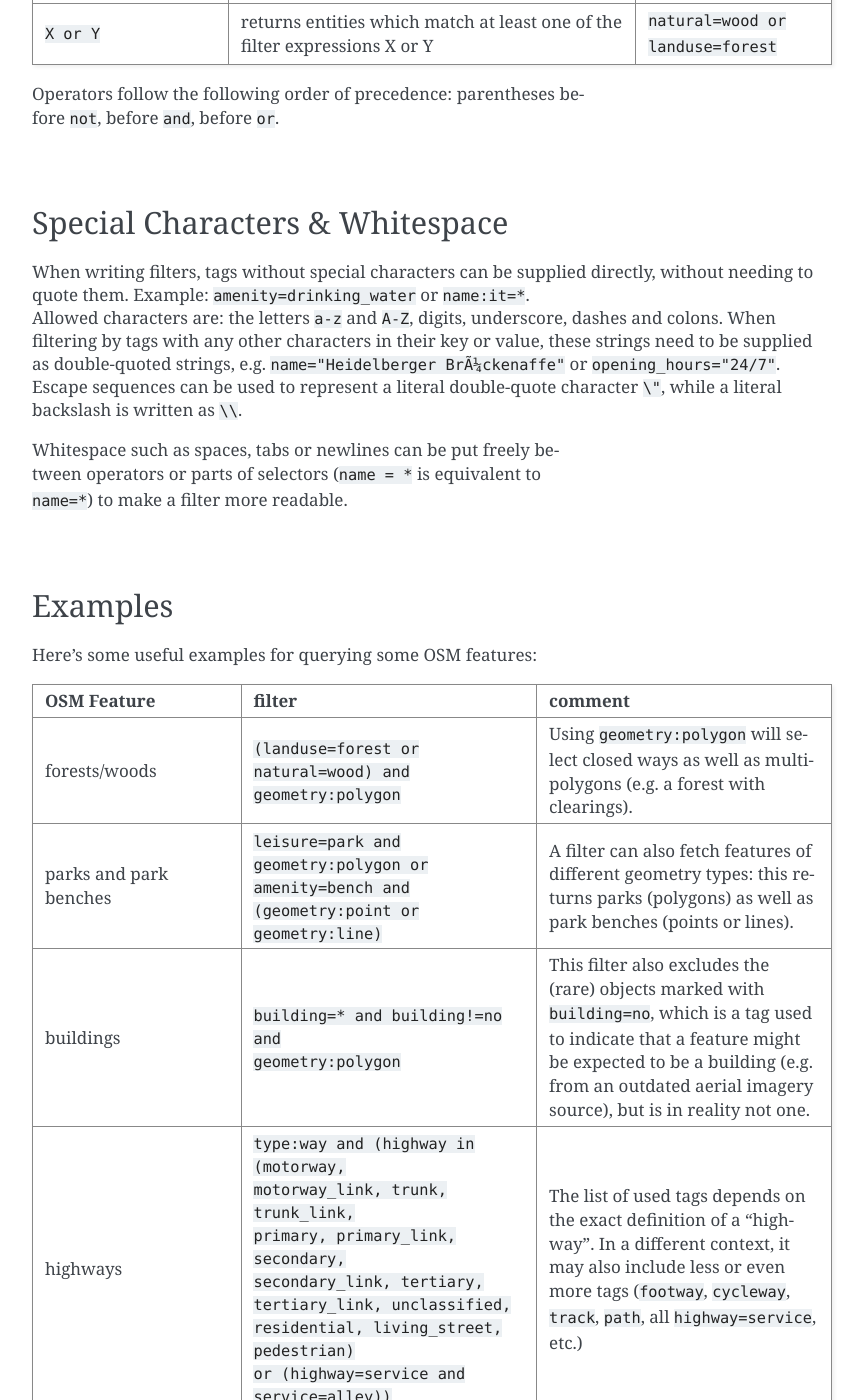
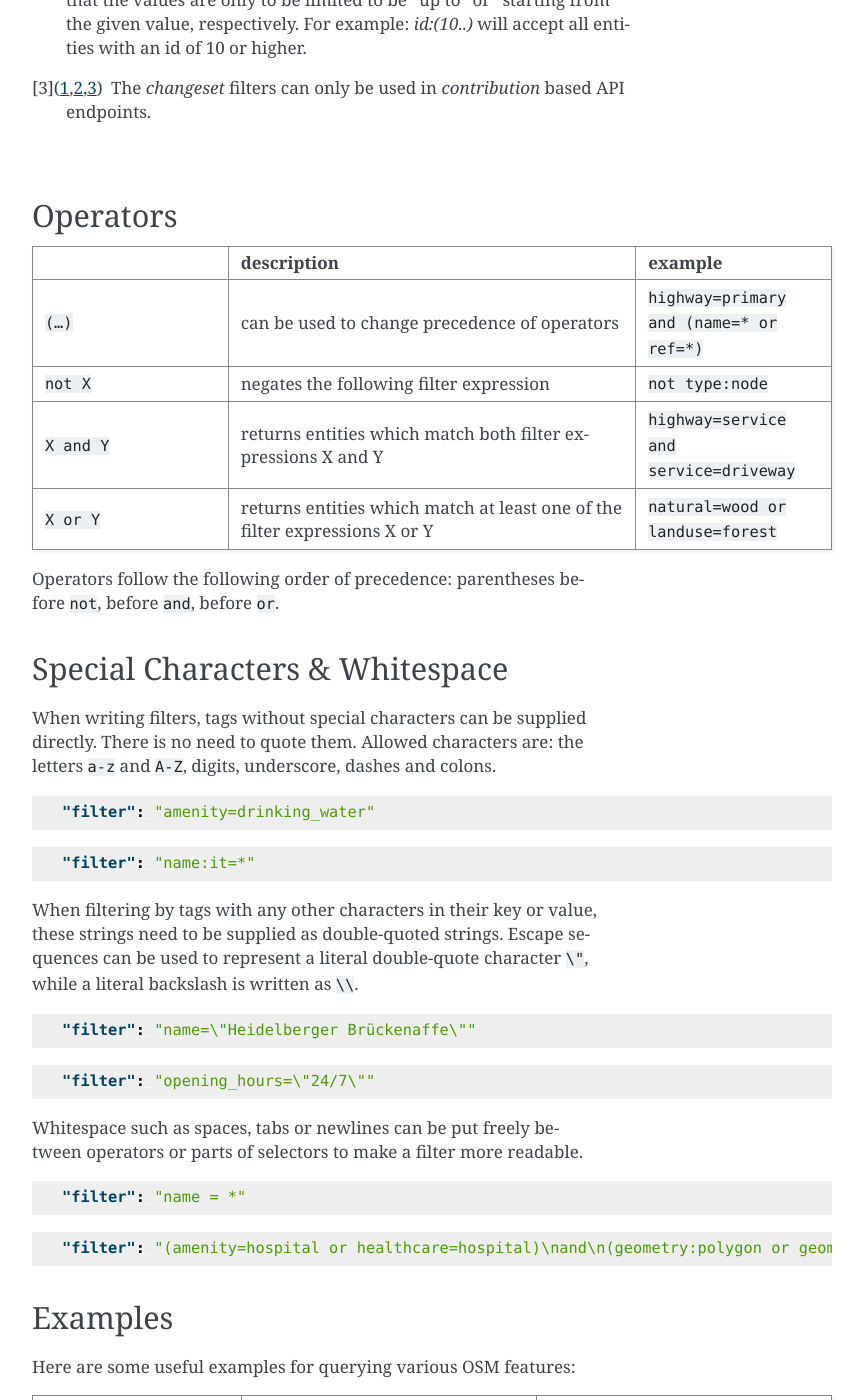
Before and after one commit to GIScience/ohsome-api, a Sphinx documentation site: the page built from docs/source/reference/filter.rst, in a window 1280 px wide and 1400 px high, scrolled down 1932 px. Shown: the whole window, without its empty margins (258-1122 px from the left). Built offline with Sphinx 7.4.7, drawn with Linux system fonts in a browser that asks for light colours; some of the changed text lies outside the part shown.

Commit message:
docs: minor improvements to filter and time description

```diff
--- a/docs/source/reference/filter.rst
+++ b/docs/source/reference/filter.rst
@@ -5,9 +5,42 @@
 Filter
 ------
 
-The ``filter`` parameter combines the following: definition of the OSM type,
-the geometry (simple feature) type, as well as the OSM tag. The filter syntax is defined in textual form.
-A filter expression can be composed out of several actual filters, which are combined with boolean operators and parentheses.
+The ``filter`` parameter allows to control the OSM data that is conidered in your request.
+
+You can create textual filter strings that combine several properties of an OSM element.
+These are described in more detail below in the Selectors section.
+
+* OSM tags
+* OSM type and OSM id
+* OSM changeset id
+* geometry type and length / area
+
+Simple filters usually combine OSM tags and geometry type.
+
+.. code-block:: json
+
+   "filter": "highway=bus_stop and geometry:point"
+
+
+.. code-block:: json
+
+   "filter": "landuse=forest and geometry:polygon"
+
+.. code-block:: json
+
+   "filter": "highway=primary and geometry:line"
+
+
+More complex filter expressions can be composed out of several actual filters,
+which are combined with boolean operators and parentheses.
+These are described in more detail below in the Operators section.
+
+.. code-block:: json
+
+   "filter": "(amenity=hospital or healthcare=hospital) and (geometry:polygon or geometry:point)"
+
+
+
 
 
 Selectors
@@ -110,28 +143,55 @@
 
 Operators follow the following order of precedence: parentheses before ``not``, before ``and``, before ``or``.
 
-|
 
 Special Characters & Whitespace
 ^^^^^^^^^^^^^^^^^^^^^^^^^^^^^^^
 
-| When writing filters, tags without special characters can be supplied directly, without needing
-  to quote them. Example: ``amenity=drinking_water`` or ``name:it=*``.
-| Allowed characters are: the letters ``a-z`` and ``A-Z``, digits, underscore, dashes and colons.
-  When filtering by tags with any other characters in their key or value, these strings need to be supplied as
-  double-quoted strings, e.g. ``name="Heidelberger BrÃ¼ckenaffe"`` or ``opening_hours="24/7"``. Escape sequences can be used to
-  represent a literal double-quote character ``\"``, while a literal backslash is written as ``\\``.
+When writing filters, tags without special characters can be supplied directly.
+There is no need to quote them.
+Allowed characters are: the letters ``a-z`` and ``A-Z``, digits, underscore, dashes and colons.
+
+.. code-block:: json
+
+   "filter": "amenity=drinking_water"
 
 
-Whitespace such as spaces, tabs or newlines can be put freely between operators or parts of selectors (``name = *`` is
-equivalent to ``name=*``) to make a filter more readable.
+.. code-block:: json
 
-|
+   "filter": "name:it=*"
+
+
+When filtering by tags with any other characters in their key or value,
+these strings need to be supplied as double-quoted strings.
+Escape sequences can be used to represent a literal double-quote character ``\"``,
+while a literal backslash is written as ``\\``.
+
+.. code-block:: json
+
+   "filter": "name=\"Heidelberger Brückenaffe\""
+
+.. code-block:: json
+
+   "filter": "opening_hours=\"24/7\""
+
+
+Whitespace such as spaces, tabs or newlines can be put freely between operators or parts of selectors
+to make a filter more readable.
+
+.. code-block:: json
+
+   "filter": "name = *"
+
+
+.. code-block:: json
+
+   "filter": "(amenity=hospital or healthcare=hospital)\nand\n(geometry:polygon or geometry:point)"
+
 
 Examples
 ^^^^^^^^^
 
-Here's some useful examples for querying some OSM features:
+Here are some useful examples for querying various OSM features:
 
 .. table::
     :widths: 24 34 34
@@ -196,5 +256,5 @@
 Further Information
 ^^^^^^^^^^^^^^^^^^^
 
-The filter is expressed as a ANTLR grammar and a Python based parser is used to interpret a given filer.
+The filter is expressed as a ANTLR grammar and a Python based parser is used to interpret a given filter.
 You can find further information in the `Readme of the ohsome-filter-to-sql library <https://github.com/GIScience/ohsome-filter-to-sql>`_.
```
Also changed, not shown: docs/source/reference/time.rst (+4 -4 lines).
